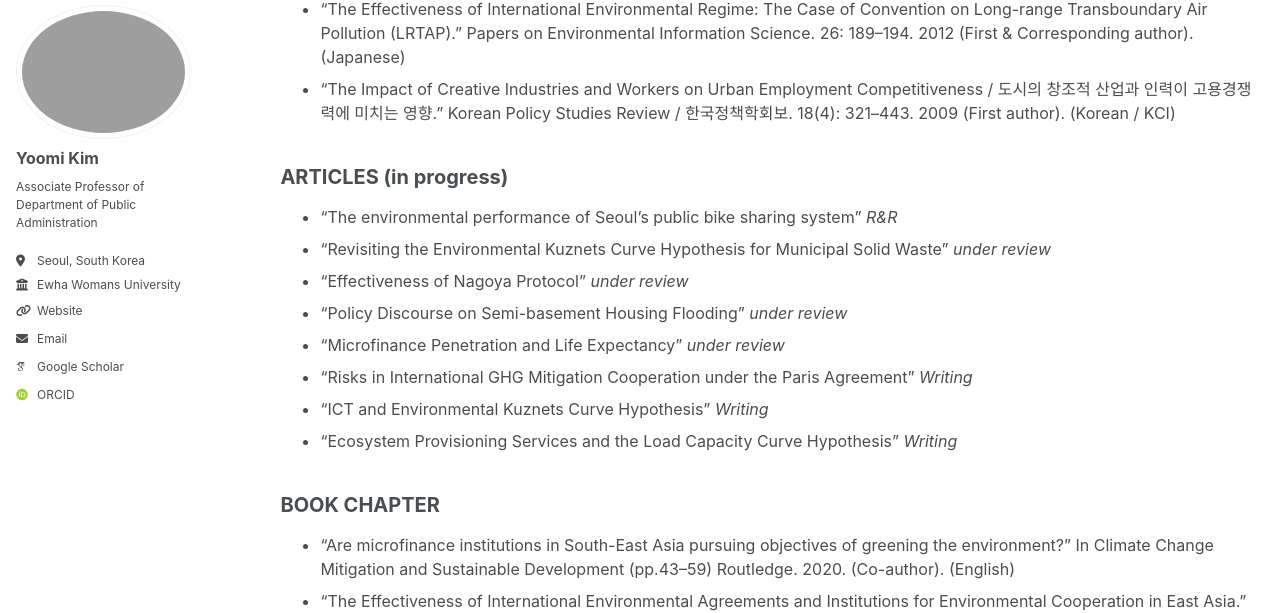
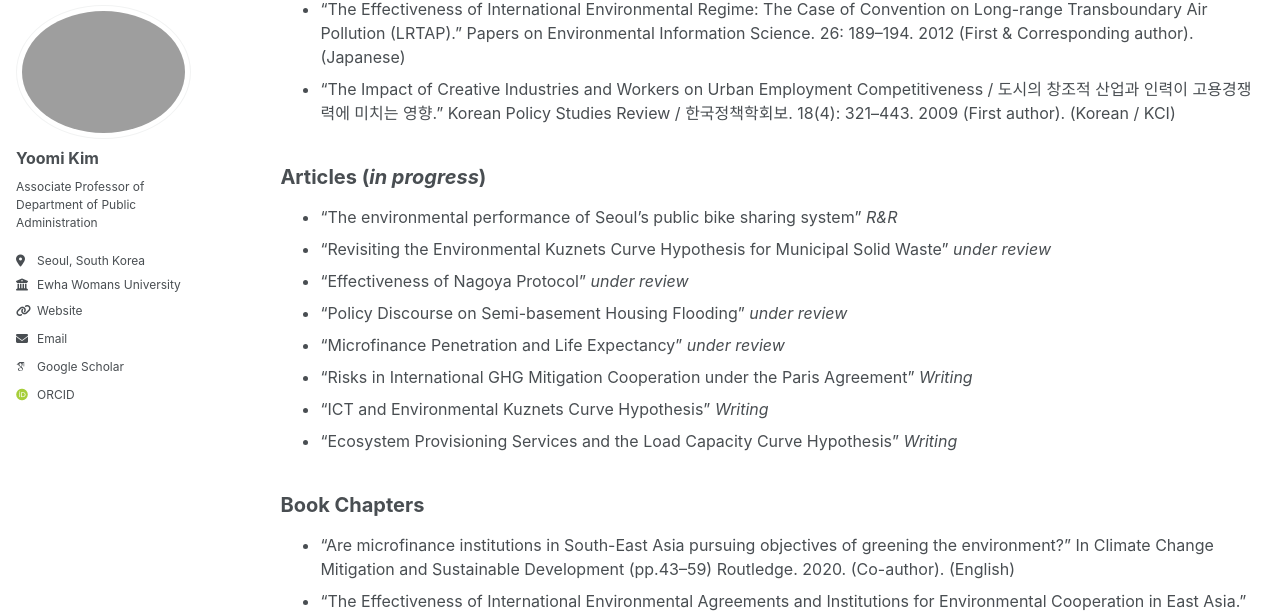
Before and after one commit to ymkim-ssplab/ymkim-ssplab.github.io, a Jekyll site: the page built from _pages/publications.md, in a window 1280 px wide and 900 px high, scrolled down 2137 px. Shown: the part 95-708 px from the top of the window. Built offline with Jekyll 4.4.1, drawn with Linux system fonts in a browser that asks for light colours; some web fonts are replaced; a script bundle is joined from its source files by our own code; library files that are not in the unit come from our copies; some of the changed text lies outside the part shown.

Commit message:
Update publications.md

```diff
--- a/_pages/publications.md
+++ b/_pages/publications.md
@@ -5,7 +5,7 @@
 author_profile: true
 ---
 
-## ARTICLES (publised)
+## Articles (*publised*)
 
 - "The Role of Green Infrastructure in Enhancing Flood Resilience: A Spatial Perspective." Environmental Management, 2026. *Accepted.* (Corresponding author) (English / SCIE)
 - "Performance and Determinants of Municipal Governments’ Payments for Ecosystem Services Contracts / 지방정부 생태계서비스지불제계약의 성과와 영향요인 분석."The Korean Journal of Local Government Studies / 지방정부연구. 29(4):49-73. 2026. (Corresponding author) (Korean / KCI)
@@ -40,7 +40,7 @@
 - “The Impact of Creative Industries and Workers on Urban Employment Competitiveness / 도시의 창조적 산업과 인력이 고용경쟁력에 미치는 영향.” Korean Policy Studies Review / 한국정책학회보. 18(4): 321–443. 2009 (First author). (Korean / KCI)
 
 
-## ARTICLES (in progress)
+## Articles (*in progress*)
 - “The environmental performance of Seoul’s public bike sharing system” *R&R*
 - “Revisiting the Environmental Kuznets Curve Hypothesis for Municipal Solid Waste” *under review*
 - "Effectiveness of Nagoya Protocol" *under review*
@@ -51,6 +51,6 @@
 - "Ecosystem Provisioning Services and the Load Capacity Curve Hypothesis" *Writing*
 
 
-## BOOK CHAPTER
+## Book Chapters
 - “Are microfinance institutions in South-East Asia pursuing objectives of greening the environment?” In Climate Change Mitigation and Sustainable Development (pp.43–59) Routledge. 2020. (Co-author). (English)
 - “The Effectiveness of International Environmental Agreements and Institutions for Environmental Cooperation in East Asia.” In Environmental Governance in Asia (pp. 187–211). Keisoshobo. 2013. (First author). (Japanese)
```
